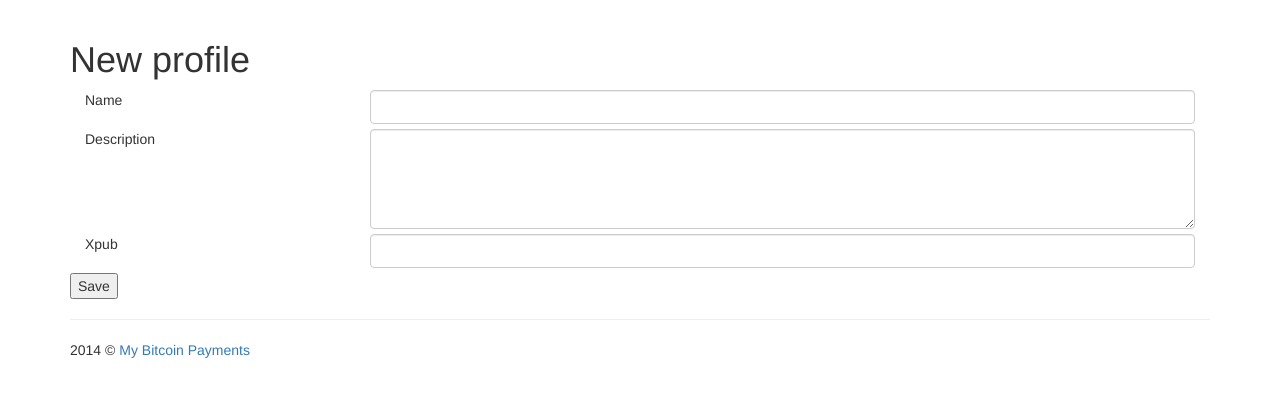
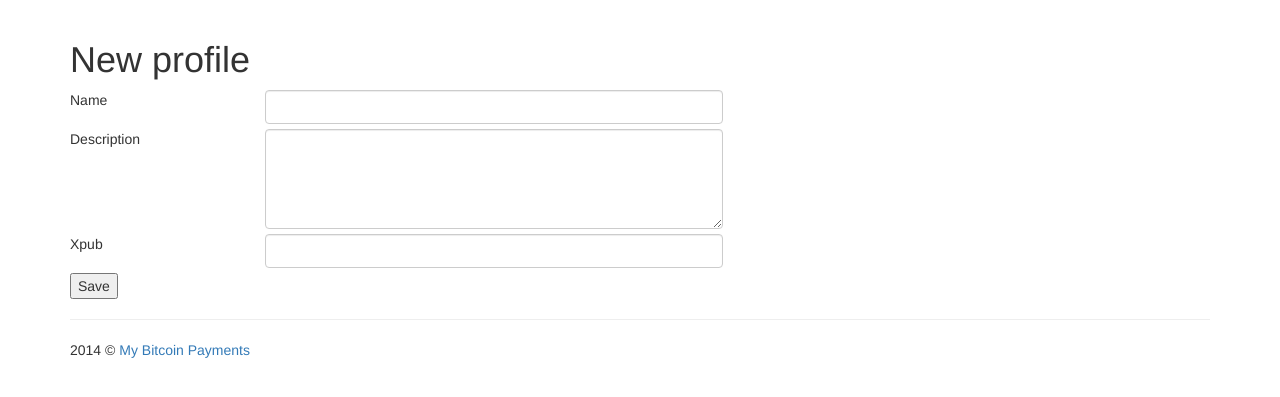
Before and after one commit to ondrejsika/mbp, a Django app: page /profile/new/ in a window 1280 px wide. Shown: the part 51-448 px from the top of the page. Run offline with Django 3.2, Linux system fonts and the light colour scheme; a user stored in the database is signed in; tables that the repository leaves empty hold one stand-in row (values such as "Sample post"); parts of the project's set-up code (start-up, migrations or seed data) failed here and were passed over; some libraries are stand-ins or nearby versions.

Commit message:
some fixes

```diff
--- a/login/templates/login/login.html
+++ b/login/templates/login/login.html
@@ -3,7 +3,7 @@
 {% block container %}
     <form method="post">
         {% csrf_token %}
-        {{ form.as_p }}
+        {% include 'form.html' %}
         <input type="submit" value="{% trans 'Přihlásit se' %}">
     </form>
 {% endblock container %}
--- a/main/templates/form.html
+++ b/main/templates/form.html
@@ -2,11 +2,11 @@
 
 <div class="djangoform">
 {% for field in form %}
-    <div>
-        <div class="col-xs-3 form-label">
+    <div class="row">
+        <div class="col-xs-2 form-label">
            <span>{{ field.label|safe }}</span>
         </div>
-        <div class="col-xs-9">
+        <div class="col-xs-5">
             {{ field|safe }}
             {% if field.help_text|safe %}
                 <p class="form-help">{{ field.help_text|safe }}</p>
```
Also changed, not shown: main/templates/base.html (line endings or trailing spaces).
